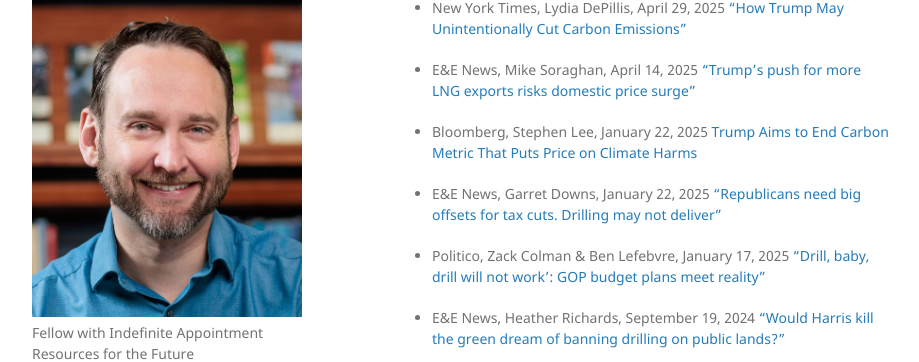
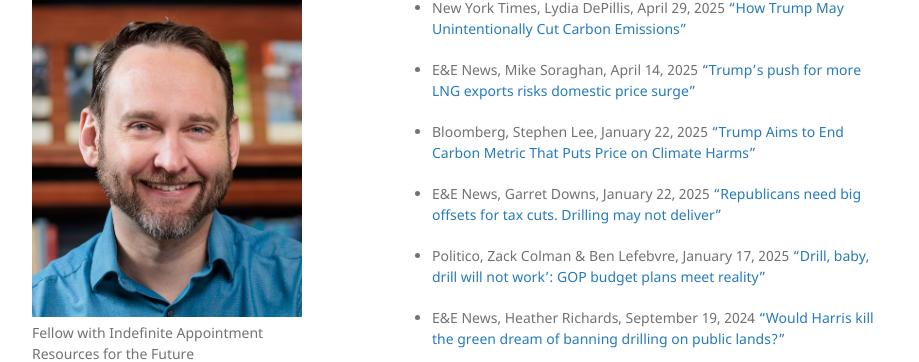
Before and after one commit to bprest/bprest.github.io, a Jekyll site: the page built from in-the-news.md, in a window 1280 px wide and 900 px high. Shown: the part 112-474 px from the top of the window, without its empty margins (178-1097 px from the left). Built offline with Jekyll 4.4.1, drawn with Linux system fonts in a browser that asks for light colours; our own code applies the rules of GitHub Pages for plain Markdown files.

Commit message:
restore quotes

```diff
--- a/in-the-news.md
+++ b/in-the-news.md
@@ -8,7 +8,7 @@ layout: default
 
 * E&E News, Mike Soraghan, April 14, 2025 ["Trump’s push for more LNG exports risks domestic price surge"](https://subscriber.politicopro.com/article/eenews/2025/04/14/trumps-push-for-more-lng-exports-risks-domestic-price-surge-00267481)
 
-* Bloomberg, Stephen Lee, January 22, 2025 [Trump Aims to End Carbon Metric That Puts Price on Climate Harms](https://news.bloomberglaw.com/environment-and-energy/trump-aims-to-end-carbon-metric-that-puts-price-on-climate-harms)
+* Bloomberg, Stephen Lee, January 22, 2025 ["Trump Aims to End Carbon Metric That Puts Price on Climate Harms"](https://news.bloomberglaw.com/environment-and-energy/trump-aims-to-end-carbon-metric-that-puts-price-on-climate-harms)
 
 * E&E News, Garret Downs, January 22, 2025 ["Republicans need big offsets for tax cuts. Drilling may not deliver"](https://subscriber.politicopro.com/article/eenews/2025/01/22/republicans-need-big-offsets-for-tax-cuts-drilling-may-not-deliver-001996965)
 
```
